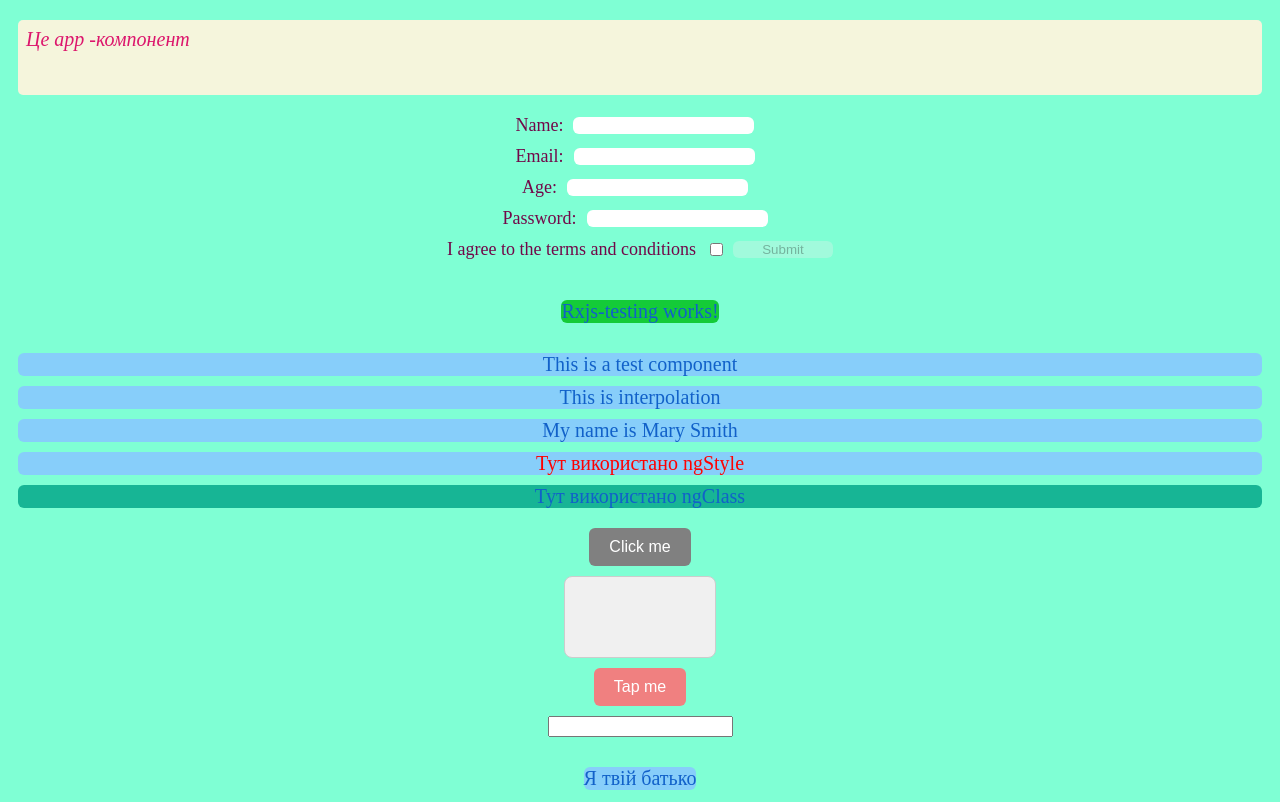
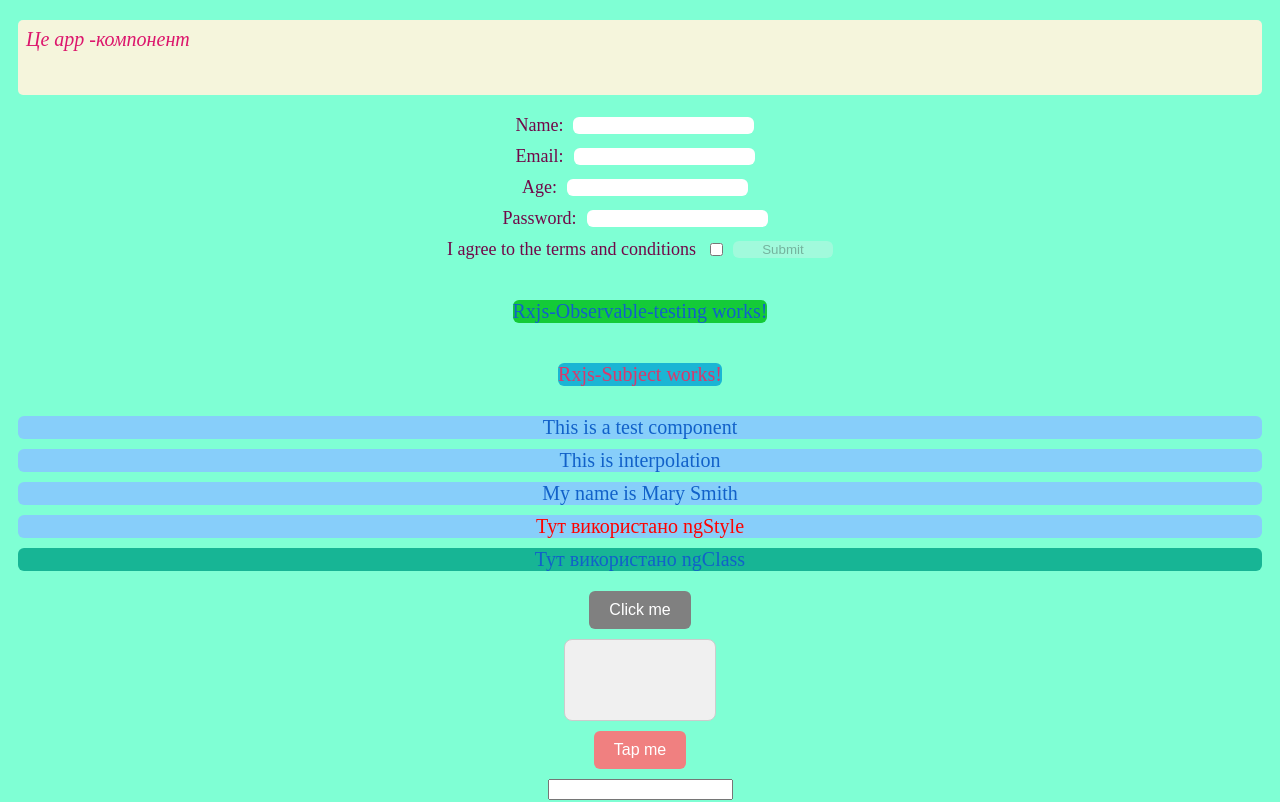
Before and after one commit to Lorat1403/angular-using-examples, an Angular app: page / in a window 1280 px wide. Shown: the top 802 px of the page. Built offline with nearby package versions, Linux system fonts and the light colour scheme.

Commit message:
added rxjs-subject component

```diff
--- a/src/app/app.html
+++ b/src/app/app.html
@@ -9,6 +9,9 @@
   <div>
     <app-rxjs-test></app-rxjs-test>
   </div>
+  <div>
+    <app-rxjs-subject></app-rxjs-subject>
+  </div>
 
   <app-test
     [childMessage]="messageFromParent"
--- a/src/app/app.ts
+++ b/src/app/app.ts
@@ -5,10 +5,11 @@ import {
   TestForm
 } from './components/test-form/test-form';
 import { RxjsTest } from './components/rxjs-test/rxjs-test';
+import { RxjsSubject } from './components/rxjs-subject/rxjs-subject';
 
 @Component({
   selector: 'app-root',
-  imports: [RouterOutlet, Test, TestForm, RxjsTest],
+  imports: [RouterOutlet, Test, TestForm, RxjsTest, RxjsSubject],
   templateUrl: './app.html',
   styleUrl: './app.scss'
 })
--- /dev/null
+++ b/src/app/components/rxjs-subject/rxjs-subject.html
@@ -0,0 +1,3 @@
+<div class="subject-container">
+  <p>Rxjs-Subject works!</p>
+</div>
--- /dev/null
+++ b/src/app/components/rxjs-subject/rxjs-subject.scss
@@ -0,0 +1,19 @@
+.subject-container{
+  display: flex;
+    margin-left: 20px;
+    margin-right: 20px;
+    margin-bottom: 20px;
+    justify-content: center;
+    align-items: center;
+
+}
+
+p {
+  margin: 10px;
+  border-radius: 6px;
+  text-align: center;
+  color: rgb(217, 57, 108);
+  font-size: 20px;
+  font-weight: 500;
+  background-color: rgb(27, 181, 212);
+}
--- /dev/null
+++ b/src/app/components/rxjs-subject/rxjs-subject.ts
@@ -0,0 +1,90 @@
+import { Component, OnInit } from '@angular/core';
+import { Subject, BehaviorSubject, ReplaySubject, AsyncSubject } from 'rxjs';
+
+@Component({
+  selector: 'app-rxjs-subject',
+  imports: [],
+  templateUrl: './rxjs-subject.html',
+  styleUrl: './rxjs-subject.scss'
+})
+export class RxjsSubject implements OnInit {
+
+  // Приклад створення Subject
+  subjectFirst = new Subject<number>();
+
+  // Отримання Observable з Subject //this.observable.next() видасть помилку, оскільки це Observable
+  observable = this.subjectFirst.asObservable();
+
+  // Початкове значення 0
+  behaviorSubject = new BehaviorSubject<number>(0);
+
+  // Зберігає останні 2 значення
+  replaySubject = new ReplaySubject<number>(2);
+
+  asyncSubject = new AsyncSubject<number>();
+
+  ngOnInit(): void {
+    // //Створення першого значення
+    //     this.subjectFirst.next(1);  //this.observable.next() видасть помилку, оскільки це Observable
+
+    // // Підписка першого підписника
+    //     this.subjectFirst.subscribe({
+    //       next: (value) => console.log('Підписник 1:', value),
+    //       error: (error) => console.error('Підписник 1б поммилка:', error),
+    //       complete: () => console.log('Підписник 1: Завершено'),
+    //     });
+    // //Створення другого значення
+    //     this.subjectFirst.next(2);
+    // // Підписка другого підписника
+    //     this.subjectFirst.subscribe({
+    //       next: (value) => console.log('Підписник 2:', value),
+    //       error: (error) => console.error('Підписник 2, помилка:', error),
+    //       complete: () => console.log('Підписник 2: Завершено'),
+    //     });
+
+    //     //Створення третього значення
+    //     this.subjectFirst.next(3);
+
+    //     // Завершення Subject
+    //     this.subjectFirst.complete();
+    //   }
+
+//     // Приклад використання BehaviorSubject
+//     this.behaviorSubject.subscribe(value => console.log('BehaviorSubject Підписник 1:', value));
+
+//     // Випуск нових значень
+//     this.behaviorSubject.next(1);
+//     this.behaviorSubject.next(2);
+
+// // Підписка другого підписника отримає останнє значення (2)
+//     this.behaviorSubject.subscribe(value => console.log('BehaviorSubject Підписник 2:', value));
+
+//     //Випуск кінцевого значення
+//     this.behaviorSubject.next(3);
+
+//     this.behaviorSubject.complete();
+
+//   // Приклад використання ReplaySubject
+//   this.replaySubject.next(1);
+// this.replaySubject.next(2);
+//     this.replaySubject.next(3);
+
+//     // Підписка першого підписника отримає останні 2 значення (2, 3)
+//     this.replaySubject.subscribe(value => console.log('Підписник:', value));
+
+//     this.replaySubject.complete();
+
+    // Приклад використання AsyncSubject
+
+    this.asyncSubject.next(1);
+    this.asyncSubject.next(2);
+    this.asyncSubject.next(3);
+
+    // Підписка підписника отримає лише останнє значення (3) після виклику complete()
+    this.asyncSubject.subscribe(value => console.log('AsyncSubject Підписник:', value));
+
+    this.asyncSubject.next(4);
+    this.asyncSubject.complete();
+  }
+
+}
--- a/src/app/components/rxjs-test/rxjs-test.html
+++ b/src/app/components/rxjs-test/rxjs-test.html
@@ -1,3 +1,3 @@
 <div class="rxjs-container">
-  <p>Rxjs-testing works!</p>
+  <p>Rxjs-Observable-testing works!</p>
 </div>
```
Also changed, not shown: 1 other file (tests, documents, lock files or other folders).
